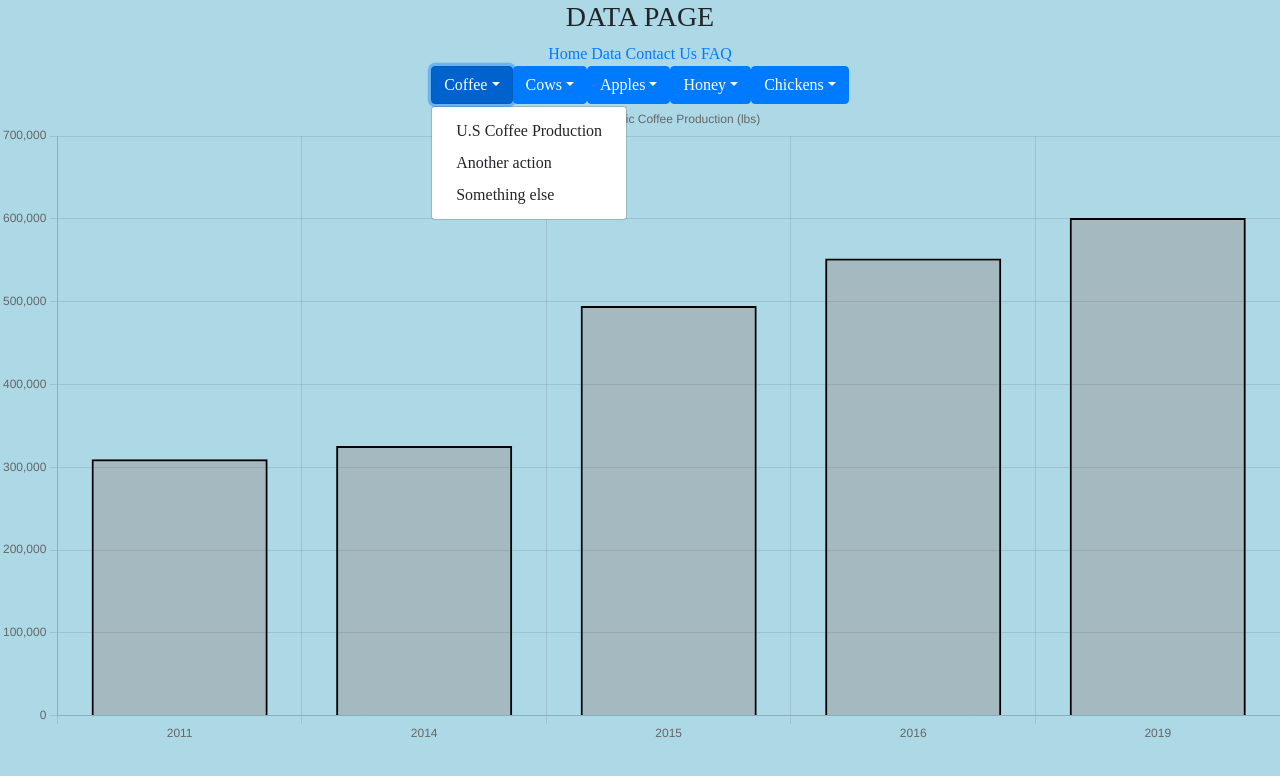
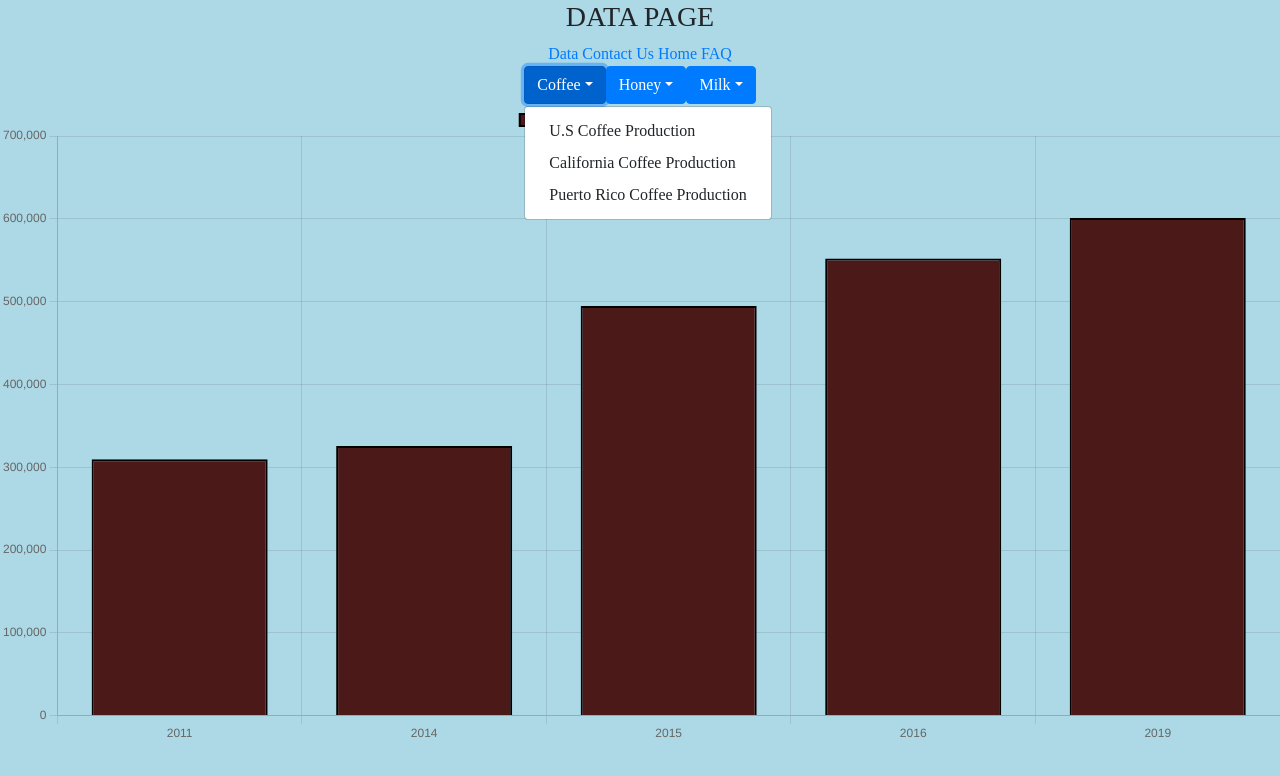
Before and after one commit to blam19/CSC-307-Naturepedia, a React (Create React App) app in the folder my-app/: page /data in a window 1280 px wide. Both pictures are taken after a click on the button "Coffee". Shown: the top 776 px of the page. Built offline with nearby package versions, Linux system fonts and the light colour scheme.

Commit message:
Completed Milk & Coffee datasets

```diff
--- a/my-app/src/pages/datapage.jsx
+++ b/my-app/src/pages/datapage.jsx
@@ -11,66 +11,76 @@ const coffee_us = {
     datasets: [
       {
         label: 'U.S. Organic Coffee Production (lbs)',
-        backgroundColor: 'rgba(135, 64, 49, 0.2)',
+        backgroundColor: 'rgba(76, 25, 25, 1)',
         borderColor: 'rgba(0,0,0,1)',
         borderWidth: 2,
         data: [309657, 325634, 494729, 552160, 600834]
       }
     ]
   }
-
-const cows = {
-    labels: ['January', 'February', 'March',
-             'April', 'May'],
+const coffee_CA = {
+    labels: ['2011', '2013', '2015',
+             '2016', '2019'],
     datasets: [
       {
-        label: 'Cow Population',
-        backgroundColor: 'rgba(75,192,192,1)',
+        label: 'California Organic Coffee Production (lbs)',
+        backgroundColor: 'rgba(76, 25, 25, 1)',
         borderColor: 'rgba(0,0,0,1)',
         borderWidth: 2,
-        data: [57, 90, 34, 59, 56]
+        data: [30957, 25634, 44729, 52160, 65834]
       }
     ]
   }
 
-const braeburn_apple_sales_dollar = {
-  labels: ['2011', '2015', '2016',
-           '2019'],
+const coffee_PR = {
+    labels: ['2011', '2012', '2014',
+             '2016', '2019'],
     datasets: [
       {
-      label: 'U.S. Organic Braeburn Apple Sales in Dollars',
-      backgroundColor: 'rgba(255,42,34,100)',
+        label: 'Puerto Rico Organic Coffee Production (lbs)',
+        backgroundColor: 'rgba(76, 25, 25, 1)',
         borderColor: 'rgba(0,0,0,1)',
         borderWidth: 2,
-      data: [3030883, 4945828, 2958797, 4483085]
+        data: [130957, 125634, 144729, 152160, 165834]
       }
     ]
   }
 
-const fuji_apple_sales_dollar = {
-  labels: ['2011', '2014', '2015','2016',
-           '2019'],
+const milk_CA = {
+    labels: ['2012', '2015', '2017'],
     datasets: [
       {
-      label: 'U.S. Organic Fuji Apple Sales in Dollars',
-      backgroundColor: 'rgba(255,144,151,100)',
+        label: 'California Annual Milk Sales ($)',
+        backgroundColor: 'rgba(255,255, 255,1)',
         borderColor: 'rgba(0,0,0,1)',
         borderWidth: 2,
-      data: [24909726, 54590048, 79814035, 66188838, 84771410]
+        data: [6482565000, 6644530000, 6944530000]
       }
     ]
 }
 
-const honeycrisp_apple_sales_dollar = {
-  labels: ['2011', '2014', '2015','2016',
-           '2019'],
+const milk_HI = {
+  labels: ['2012', '2015', '2017'],
   datasets: [
     {
-      label: 'U.S. Organic Fuji Apple Sales in Dollars',
-      backgroundColor: 'rgba(255,186,129,100)',
+      label: 'Hawaii Annual Milk Sales ($)',
+      backgroundColor: 'rgba(255,255, 255,1)',
       borderColor: 'rgba(0,0,0,1)',
       borderWidth: 2,
-      data: [15750708, 26305089, 37545008, 44326698, 110633712]
+      data: [44265000, 54450000, 64530000]
+    }
+  ]
+}
+
+const milk_NY = {
+  labels: ['2012', '2015', '2017'],
+  datasets: [
+    {
+      label: 'New York Annual Milk Sales ($)',
+      backgroundColor: 'rgba(255,255, 255,1)',
+      borderColor: 'rgba(0,0,0,1)',
+      borderWidth: 2,
+      data: [2402110000, 2402110000, 2524680000]
     }
   ]
 }
@@ -94,45 +104,6 @@ const honey_prod_lbs = {
   ]
 }
 
-const chickens = {
-  labels: ['2002', '2007'],
-  datasets: [
-    {
-      label: 'Chicken Production (Heads)',
-      backgroundColor: 'rgba(233, 212, 96, 1)',
-      borderColor: 'rgba(0,0,0,1)',
-      borderWidth: 2,
-      data: [879758, 1032546]
-    }
-  ]
-}
-
-const chickenInventory = {
-labels: ['1997', '2002', '2007', '2012', '2017'],
-  datasets: [
-    {
-      label: 'Chicken Inventory (By End of December)',
-      backgroundColor: 'rgba(247, 202, 24, 1)',
-      borderColor: 'rgba(0,0,0,1)',
-      borderWidth: 2,
-      data: [111988, 202902, 2128, 3375, 12753]
-    }
-  ]
-}
-
-const roosterInventory = {
-labels: ['2012', '2017'],
-  datasets: [
-    {
-      label: 'Rooster Inventory (By End of December)',
-      backgroundColor: 'rgba(244, 208, 63, 1)',
-      borderColor: 'rgba(0,0,0,1)',
-      borderWidth: 2,
-      data: [1876, 3914]
-    }
-  ]
-}
-
 const DataPage = () => {
     const [curState, setCurState] = useState(coffee_us)
 
@@ -146,9 +117,9 @@ const DataPage = () => {
             <div>
                     {/* <button>Data</button> */}
                     {/* <button>Contact Us</button> */}
-                    <Link to="/">Home</Link>&nbsp;
                     <Link to="/data">Data</Link>&nbsp;
                     <Link to="/contact">Contact Us</Link>&nbsp;
+                    <Link to="/">Home</Link>&nbsp;
                     <Link to="/faq">FAQ</Link>
                     {/* <button>Home</button>
                     <button>FAQ</button> */}
@@ -157,32 +128,20 @@ const DataPage = () => {
     <ButtonGroup>
           <DropdownButton id="dropdown-basic-button" title="Coffee">
             <Dropdown.Item onClick={() => setCurState(coffee_us)}> U.S Coffee Production</Dropdown.Item>
+            <Dropdown.Item onClick={() => setCurState(coffee_CA)}> California Coffee Production</Dropdown.Item>
+            <Dropdown.Item onClick={() => setCurState(coffee_PR)}> Puerto Rico Coffee Production</Dropdown.Item>
+          </DropdownButton>
+
+          <DropdownButton id="dropdown-basic-button" title="Honey">
+            <Dropdown.Item onClick={() => setCurState(honey_prod_lbs)}> US Honey Production (lbs)</Dropdown.Item>
             <Dropdown.Item href="#/action-2">Another action</Dropdown.Item>
             <Dropdown.Item href="#/action-3">Something else</Dropdown.Item>
           </DropdownButton>
 
-          <DropdownButton id="dropdown-basic-button" title="Cows">
-            <Dropdown.Item onClick={() => setCurState(cows)}> Cow population</Dropdown.Item>
-            <Dropdown.Item href="#/action-2">Another action</Dropdown.Item>
-            <Dropdown.Item href="#/action-3">Something else</Dropdown.Item>
-          </DropdownButton>
-
-          <DropdownButton id="dropdown-basic-button" title="Apples">
-            <Dropdown.Item onClick={() => setCurState(braeburn_apple_sales_dollar)}> U.S. Organic Braeburn Apple Sales in Dollars</Dropdown.Item>
-            <Dropdown.Item onClick={() => setCurState(fuji_apple_sales_dollar)}> U.S. Organic Fuji Apple Sales in Dollars </Dropdown.Item>
-            <Dropdown.Item onClick={() => setCurState(honeycrisp_apple_sales_dollar)}> U.S. Organic Honeycrisp Apple Sales in Dollars </Dropdown.Item>
-          </DropdownButton>
-          <DropdownButton id="dropdown-basic-button" title="Honey">
-            <Dropdown.Item onClick={() => setCurState(honey_prod_lbs)}> Honey Production Lbs</Dropdown.Item>
-            <Dropdown.Item href="#/action-2">Honey Production Lbs per Colony</Dropdown.Item>
-            <Dropdown.Item href="#/action-3">Colony Loss per Year</Dropdown.Item>
-            <Dropdown.Item href="#/action-4">Colony Growth per Year</Dropdown.Item>
-          </DropdownButton>
-
-          <DropdownButton id="dropdown-basic-button" title="Chickens">
-            <Dropdown.Item onClick={() => setCurState(chickens)}> Chicken Population</Dropdown.Item>
-            <Dropdown.Item onClick={() => setCurState(chickenInventory)}> Chicken Inventory</Dropdown.Item>
-            <Dropdown.Item onClick={() => setCurState(roosterInventory)}> Rooster Inventory</Dropdown.Item>
+      <DropdownButton id="dropdown-basic-button" title="Milk">
+            <Dropdown.Item onClick={() => setCurState(milk_CA)}> California Annual Milk Sales ($)</Dropdown.Item>
+            <Dropdown.Item onClick={() => setCurState(milk_HI)}> Hawaii Annual Milk Sales ($)</Dropdown.Item>
+            <Dropdown.Item onClick={() => setCurState(milk_NY)}> New York Annual Milk Sales ($)</Dropdown.Item>
           </DropdownButton>
 
       </ButtonGroup>
```
Lines whose indentation alone changed are shown as unchanged.
